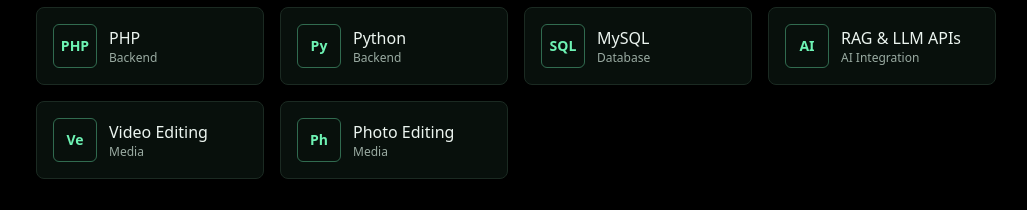
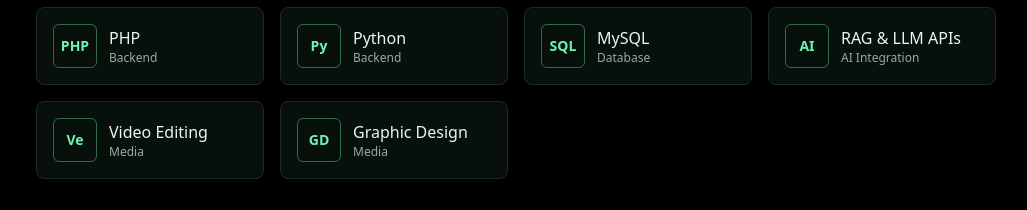
Before and after one commit to Cream101/zedIT, a Next.js app: page / in a window 1280 px wide. Shown: the part 3580-3790 px from the top of the page, without its empty margins (124-1151 px from the left). Built offline with nearby package versions, Linux system fonts and the light colour scheme.

Commit message:
capabilities

```diff
--- a/src/data/capabilities.ts
+++ b/src/data/capabilities.ts
@@ -10,5 +10,5 @@ export const capabilities: Capability[] = [
   { name: "MySQL", icon: "SQL", label: "Database" },
   { name: "RAG & LLM APIs", icon: "AI", label: "AI Integration" },
   { name: "Video Editing", icon: "Ve", label: "Media" },
-  { name: "Photo Editing", icon: "Ph", label: "Media" },
+  { name: "Graphic Design", icon: "GD", label: "Media" },
 ];
```
